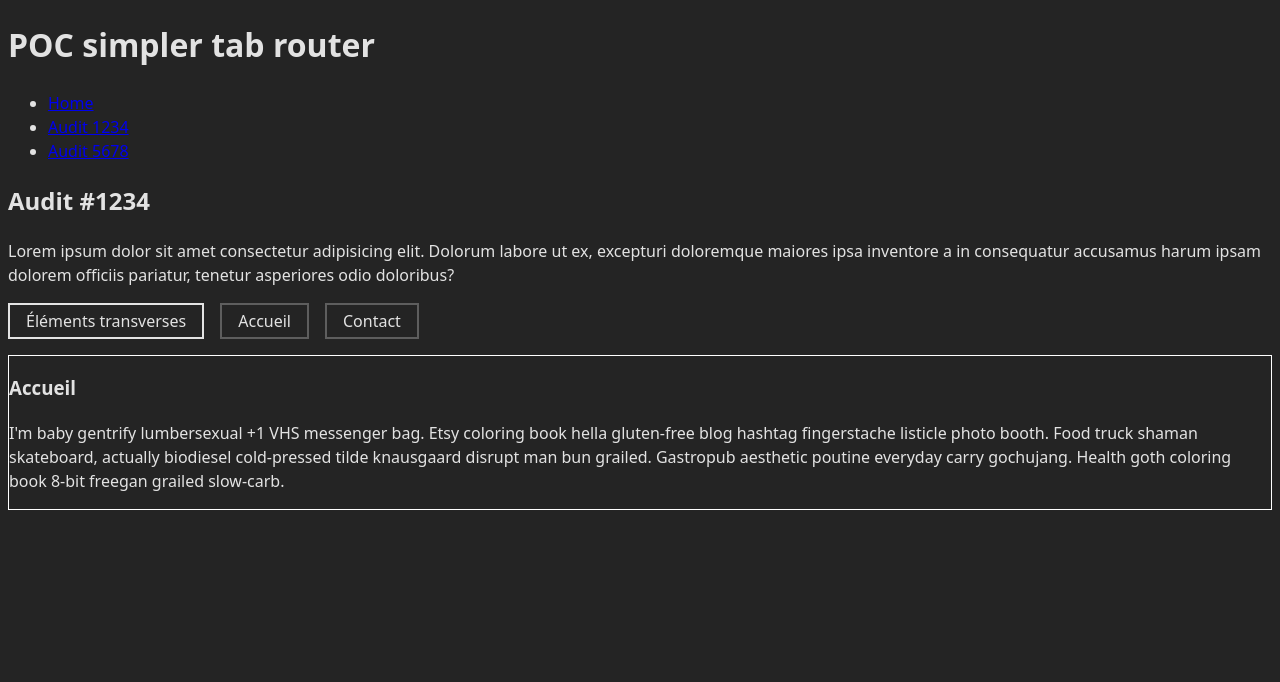
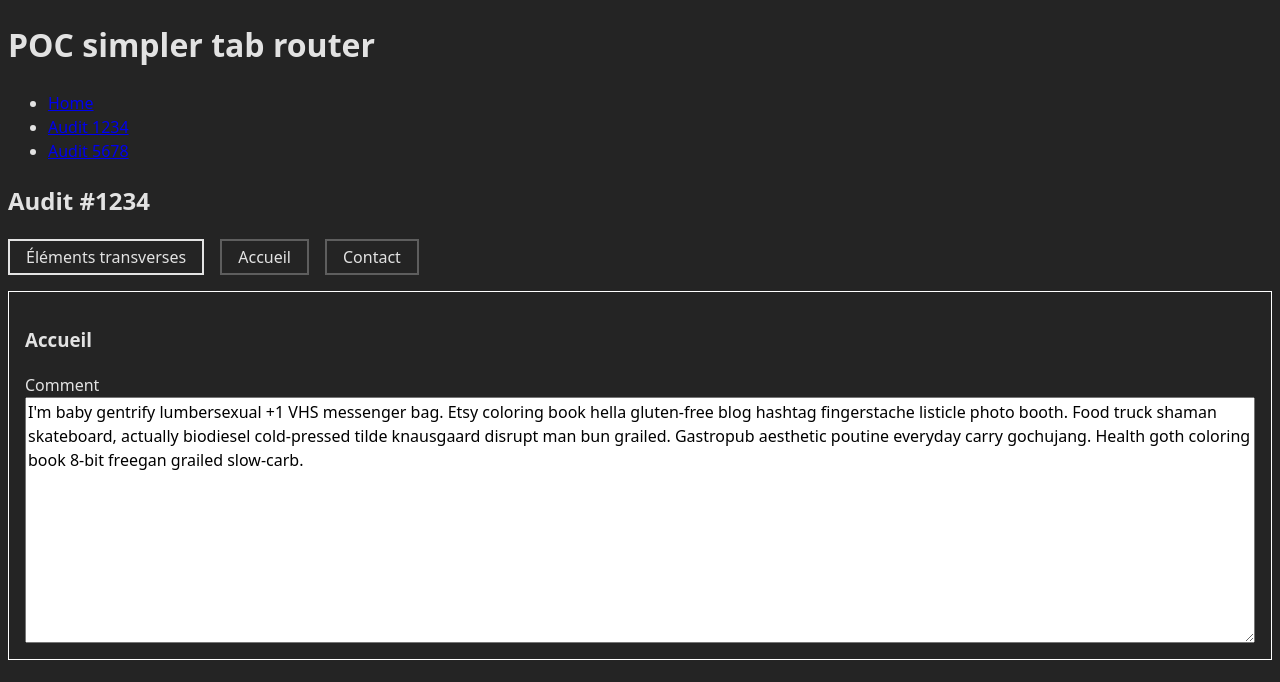
Before and after one commit to slash-tmp/poc-vue-router-tabs, a Vue app: page /audit/1234/accueil in a window 1280 px wide. Shown: the top 682 px of the page. Built offline with nearby package versions, Linux system fonts and the light colour scheme.

Commit message:
style ajdustments

```diff
--- a/src/components/SimpleTabs.vue
+++ b/src/components/SimpleTabs.vue
@@ -131,5 +131,6 @@ function selectLastTab() {
 
 .panel-container {
   border: 1px solid white;
+  padding: 1rem;
 }
 </style>
--- a/src/pages/audit/Audit.vue
+++ b/src/pages/audit/Audit.vue
@@ -40,14 +40,9 @@ const tabs = computed<TabItem[]>(() =>
 <template>
   <template v-if="audit">
     <h2>Audit #{{ route.params.id }}</h2>
-    <p>
-      Lorem ipsum dolor sit amet consectetur adipisicing elit. Dolorum labore ut
-      ex, excepturi doloremque maiores ipsa inventore a in consequatur accusamus
-      harum ipsam dolorem officiis pariatur, tenetur asperiores odio doloribus?
-    </p>
+  </template>
 
-    <SimpleTabs :tabs="tabs">
-      <RouterView />
-    </SimpleTabs>
-  </template>
+  <SimpleTabs :tabs="tabs">
+    <RouterView />
+  </SimpleTabs>
 </template>
--- a/src/pages/audit/AuditPage.vue
+++ b/src/pages/audit/AuditPage.vue
@@ -22,6 +22,20 @@ const page = computed(
 <template>
   <template v-if="page">
     <h3>{{ page.name }}</h3>
-    <p>{{ page.comment }}</p>
+    <div class="field">
+      <label for="comment-input">Comment</label>
+      <textarea id="comment-input" v-model="page.comment" rows="10" />
+    </div>
   </template>
 </template>
+
+<style scoped>
+.field {
+  display: flex;
+  flex-direction: column;
+}
+
+textarea {
+  font: inherit;
+}
+</style>
--- a/src/stores/audits.ts
+++ b/src/stores/audits.ts
@@ -36,7 +36,8 @@ export const useAudits = defineStore("audits", {
       console.info("Fetching audit", id);
       // mocked network request
       const audit = await new Promise<Audit>((resolve, reject) => {
-        setTimeout(() => {
+        setTimeout(
+          () => {
             const audit = mockedApiData.find((a) => a.id === id);
             if (audit) {
               resolve({
@@ -46,7 +47,9 @@ export const useAudits = defineStore("audits", {
             } else {
               reject(`Audit ${id} not found.`);
             }
-        }, 200);
+          },
+          200 + Math.random() * 300,
+        );
       });
       this.audits[id] = audit;
     },
@@ -61,7 +64,8 @@ export const useAudits = defineStore("audits", {
       console.info("Fetching page", key);
       // mocked network request
       const page = await new Promise<Page>((resolve, reject) => {
-        setTimeout(() => {
+        setTimeout(
+          () => {
             const audit = mockedApiData.find((a) => a.id === auditId);
             const page = audit?.pages.find((p) => p.slug === slug);
             if (page) {
@@ -72,7 +76,9 @@ export const useAudits = defineStore("audits", {
             } else {
               reject(`Page ${key} not found.`);
             }
-        }, 200);
+          },
+          200 + Math.random() * 300,
+        );
       });
 
       this.pages[key] = page;
```
Lines whose indentation alone changed are shown as unchanged.
